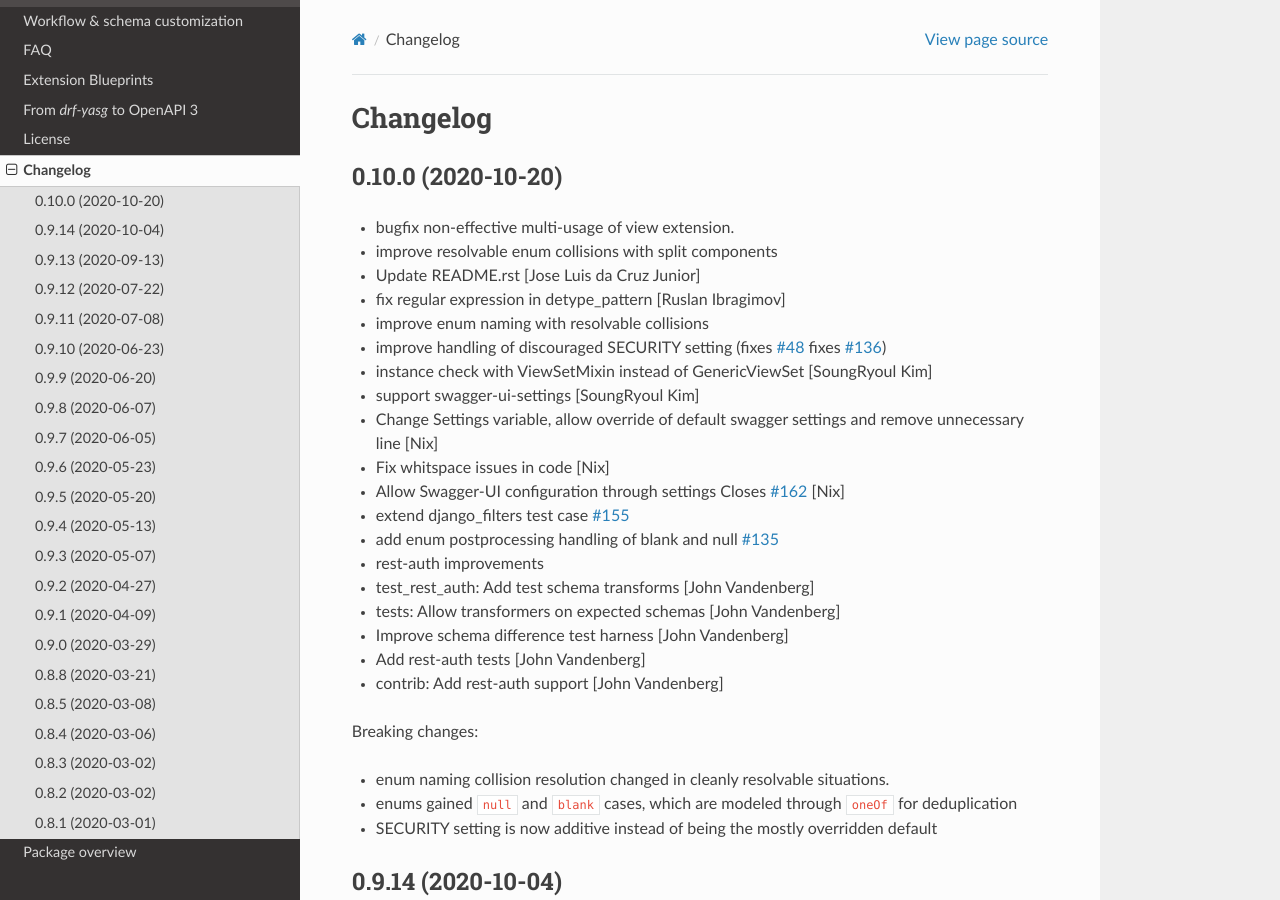
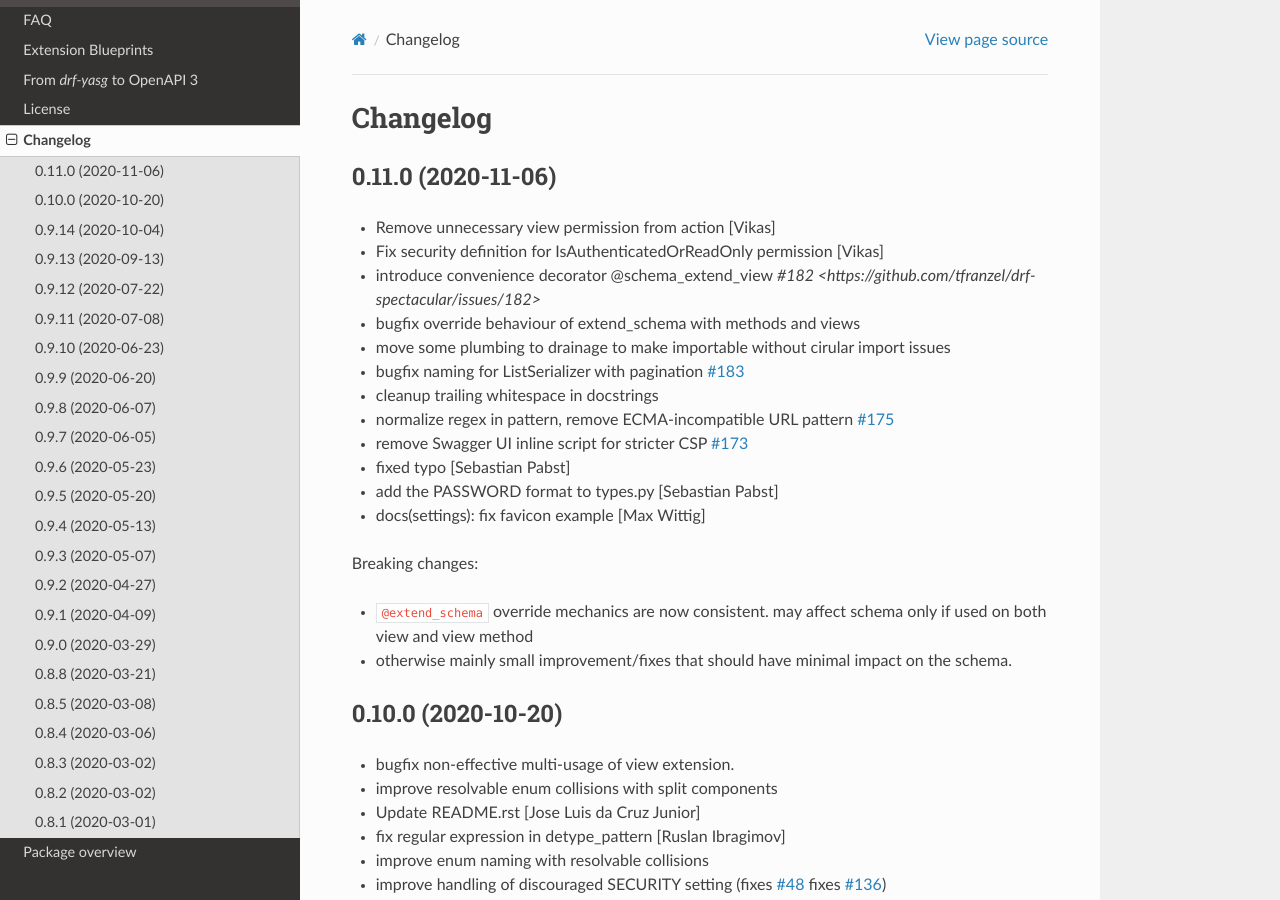
Before and after one commit to tfranzel/drf-spectacular, a Sphinx documentation site: the page built from docs/changelog.rst, in a window 1280 px wide and 900 px high. Built offline with Sphinx 7.4.7 and the Read the Docs theme 2.0.0, drawn with Linux system fonts in a browser that asks for light colours.

Commit message:
version bump

```diff
--- a/CHANGELOG.rst
+++ b/CHANGELOG.rst
@@ -1,5 +1,27 @@
 Changelog
 =========
+
+
+0.11.0 (2020-11-06)
+-------------------
+
+- Remove unnecessary view permission from action [Vikas]
+- Fix security definition for IsAuthenticatedOrReadOnly permission [Vikas]
+- introduce convenience decorator @schema_extend_view `#182 <https://github.com/tfranzel/drf-spectacular/issues/182>`
+- bugfix override behaviour of extend_schema with methods and views
+- move some plumbing to drainage to make importable without cirular import issues
+- bugfix naming for ListSerializer with pagination `#183 <https://github.com/tfranzel/drf-spectacular/issues/183>`_
+- cleanup trailing whitespace in docstrings
+- normalize regex in pattern, remove ECMA-incompatible URL pattern `#175 <https://github.com/tfranzel/drf-spectacular/issues/175>`_
+- remove Swagger UI inline script for stricter CSP `#173 <https://github.com/tfranzel/drf-spectacular/issues/173>`_
+- fixed typo [Sebastian Pabst]
+- add the PASSWORD format to types.py [Sebastian Pabst]
+- docs(settings): fix favicon example [Max Wittig]
+
+Breaking changes:
+
+- ``@extend_schema`` override mechanics are now consistent. may affect schema only if used on both view and view method
+- otherwise mainly small improvement/fixes that should have minimal impact on the schema.
 
 0.10.0 (2020-10-20)
 -------------------
--- a/docs/customization.rst
+++ b/docs/customization.rst
@@ -63,6 +63,10 @@
         )
         class XViewset(mixins.ListModelMixin, viewsets.GenericViewSet):
             ...
+
+.. note:: You may also use :py:func:`@extend_schema <drf_spectacular.utils.extend_schema>` on views
+  to attach annotations to all methods in that view (e.g. tags). Method annotations will take precedence
+  over view annotation.
 
 Step 3: :py:class:`@extend_schema_field <drf_spectacular.utils.extend_schema_field>` and type hints
 ---------------------------------------------------------------------------------------------------
--- a/drf_spectacular/__init__.py
+++ b/drf_spectacular/__init__.py
@@ -1 +1 @@
-__version__ = '0.10.0'
+__version__ = '0.11.0'
```
Also changed, not shown: README.rst (+13 -0 lines).
